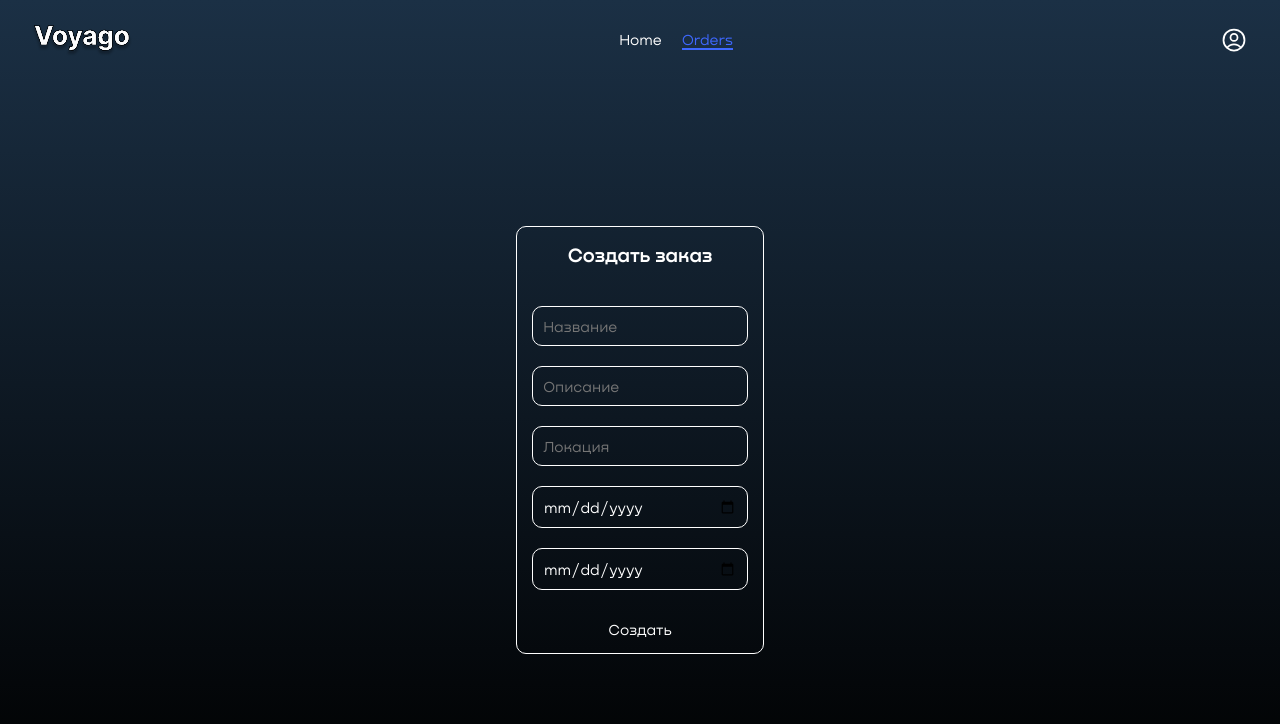
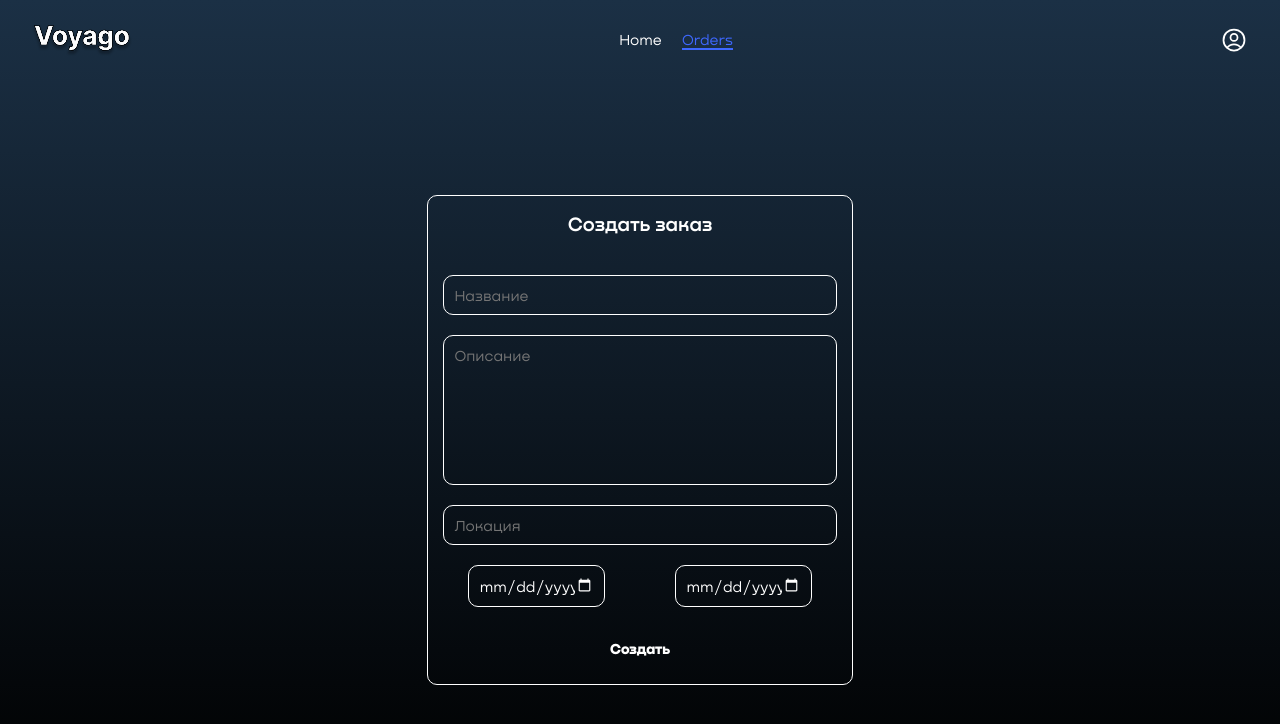
Before and after one commit to DaVas255/voyago_frontend, a React (Vite) app: page /orders/new in a window 1280 px wide. Shown: the top 724 px of the page. Built offline with nearby package versions, Linux system fonts and the light colour scheme; a web font is replaced by a local one.

Commit message:
update create order form

```diff
--- a/src/components/features/CreateOrderForm/CreateOrderForm.module.scss
+++ b/src/components/features/CreateOrderForm/CreateOrderForm.module.scss
@@ -1,4 +1,5 @@
 .create-order {
+  width: 35%;
   display: flex;
   flex-direction: column;
   justify-content: center;
@@ -16,6 +17,20 @@
     font-weight: 600;
   }
 
+  &__dates {
+    display: flex;
+    justify-content: space-around;
+    column-gap: 2rem;
+
+    & input {
+      width: 35%;
+
+      &::-webkit-calendar-picker-indicator {
+        filter: invert(100%);
+      }
+    }
+  }
+
   &__submit {
     margin-top: 1rem;
     background-color: transparent;
--- a/src/components/features/CreateOrderForm/CreateOrderForm.tsx
+++ b/src/components/features/CreateOrderForm/CreateOrderForm.tsx
@@ -7,6 +7,8 @@ import styles from './CreateOrderForm.module.scss'
 import { IOrder } from '@/app/types/types'
 import { createOrder } from '@/service/order.service'
 import { Input } from '@/components/ui/Input/Input'
+import { TextArea } from '@/components/ui/textarea/TextArea'
+import { Button } from '@/components/ui/button/Button'
 
 export const CreateOrderForm = () => {
   const navigate = useNavigate()
@@ -34,17 +36,27 @@ export const CreateOrderForm = () => {
     <form onSubmit={handleSubmit(onSubmit)} className={styles['create-order']}>
       <h1 className={styles['create-order__title']}>Создать заказ</h1>
       <Input type='text' placeholder='Название' {...register('title', { required: true })} />
-      <Input type='text' placeholder='Описание' {...register('description', { required: true })} />
+      <TextArea placeholder='Описание' {...register('description', { required: true })} />
       <Input type='text' placeholder='Локация' {...register('location', { required: true })} />
-      <Input type='date' placeholder='Дата начала' {...register('startDate', { required: true })} />
-      <Input
-        type='date'
-        placeholder='Дата окончания'
-        {...register('endDate', { required: true })}
+      <div className={styles['create-order__dates']}>
+        <Input
+          type='date'
+          placeholder='Дата начала'
+          {...register('startDate', { required: true })}
+        />
+        <Input
+          type='date'
+          placeholder='Дата окончания'
+          {...register('endDate', { required: true })}
+        />
+      </div>
+
+      <Button
+        type='submit'
+        className={styles['create-order__submit']}
+        name='Создать'
+        disabled={isOrderPending}
       />
-      <button type='submit' className={styles['create-order__submit']} disabled={isOrderPending}>
-        Создать
-      </button>
     </form>
   )
 }
```
